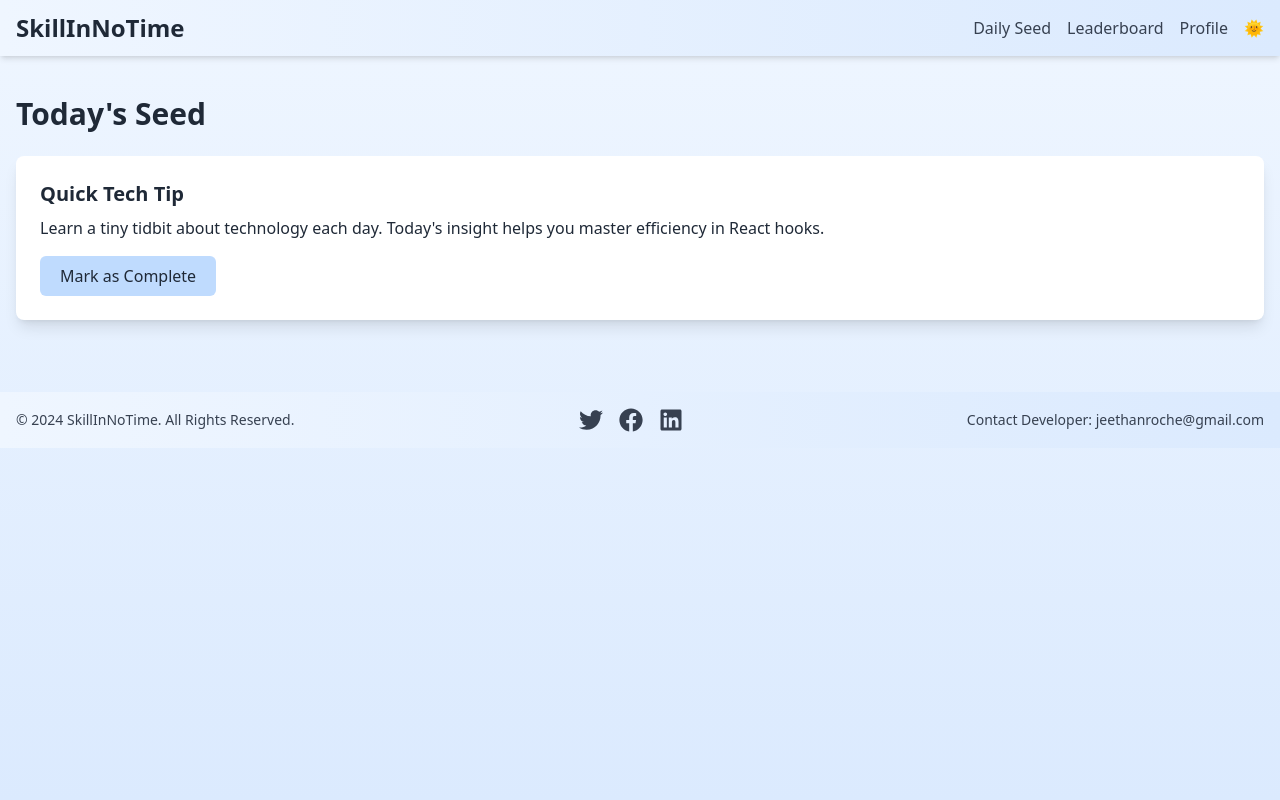
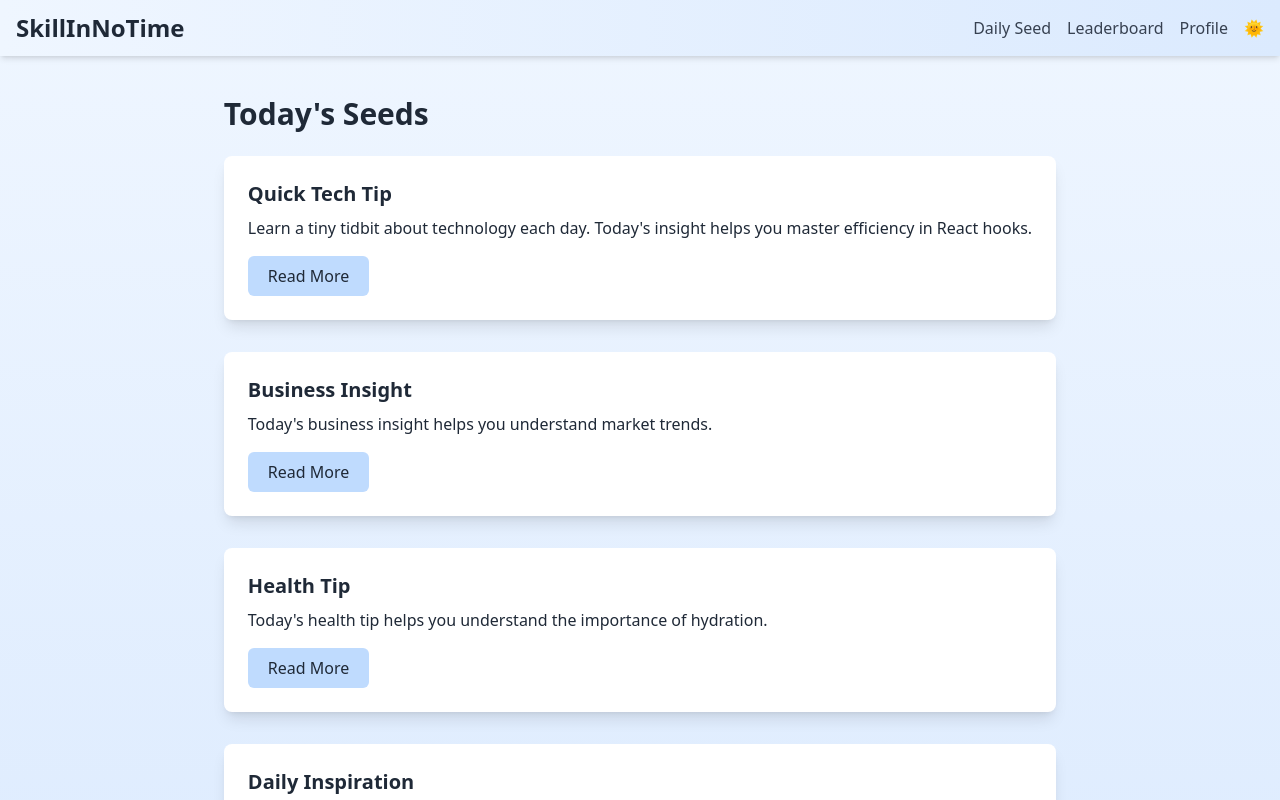
Before and after one commit to roche-jeethan/skill-in-no-time, a React (Create React App) app: page /daily-seed in a window 1280 px wide. Shown: the top 800 px of the page. Built offline with nearby package versions, Linux system fonts and the light colour scheme.

Commit message:
Added multiple features, redesigned profile and notfoundpage

```diff
--- a/package.json
+++ b/package.json
@@ -9,6 +9,7 @@
     "react": "^19.0.0",
     "react-dom": "^19.0.0",
     "react-icons": "^5.4.0",
+    "react-image-crop": "^11.0.7",
     "react-router-dom": "^7.1.1",
     "react-scripts": "^5.0.1",
     "supabase": "^2.1.1",
--- a/src/App.js
+++ b/src/App.js
@@ -1,27 +1,23 @@
 import React from 'react';
 import { BrowserRouter as Router, Routes, Route } from 'react-router-dom';
 import Home from './pages/Home';
-import Leaderboard from './pages/LeaderBoard';
+import Leaderboard from './pages/Leaderboard';
 import Profile from './pages/Profile';
 import NotFound from './pages/NotFound';
 import DailySeed from './components/DailySeed';
+import DailySeedDetail from './components/DailySeedDetail';
 import Quiz from './components/Quiz';
 import Progress from './components/Progress';
 import SignIn from './pages/SignIn';
 import SignUp from './pages/SignUp';
 
-// const ProtectedRoute = ({ children }) => {
-//   const { user } = useAuth();
-//   return user ? children : <Navigate to="/sign-in" />;
-// };
-
 function App() {
   return (
-    //<AuthProvider>
     <Router>
       <Routes>
         <Route path="/" element={<Home />} />
         <Route path="/daily-seed" element={<DailySeed />} />
+        <Route path="/daily-seed-detail/:id" element={<DailySeedDetail />} />
         <Route path="/leaderboard" element={<Leaderboard />} />
         <Route path="/profile" element={<Profile />} />
         <Route path="/quiz" element={<Quiz />} />
@@ -31,7 +27,6 @@ function App() {
         <Route path="*" element={<NotFound />} />
       </Routes>
     </Router>
-    //</AuthProvider>
   );
 }
 
--- a/src/components/DailySeed.jsx
+++ b/src/components/DailySeed.jsx
@@ -1,23 +1,28 @@
 import React from 'react';
+import { Link } from 'react-router-dom';
 import Navbar from './Navbar';
 import Footer from './Footer';
+import dailySeedContent from '../content/dailySeed.json';
 
 const DailySeed = () => {
   return (
-    <div className="bg-gradient-to-b from-blue-50 to-blue-100 min-h-screen font-sans text-gray-800">
+    <div className="bg-gradient-to-b from-blue-50 to-blue-100 dark:from-gray-800 dark:to-gray-900 min-h-screen font-sans text-gray-800 dark:text-pale-orange flex flex-col justify-between">
       <Navbar />
-      <main className="max-w-7xl mx-auto px-4 py-10">
-        <h1 className="text-3xl font-bold mb-6">Today's Seed</h1>
-        <div className="bg-white rounded-lg shadow-lg p-6 mb-8">
-          <h2 className="text-xl font-semibold mb-2">Quick Tech Tip</h2>
-          <p className="mb-4">
-            Learn a tiny tidbit about technology each day. Today's insight helps you master
-            efficiency in React hooks.
-          </p>
-          <button className="px-5 py-2 bg-blue-200 hover:bg-blue-300 rounded-md">
-            Mark as Complete
-          </button>
-        </div>
+      <main className="max-w-7xl mx-auto px-4 py-10 flex-grow">
+        <h1 className="text-3xl font-bold mb-6">Today's Seeds</h1>
+        {dailySeedContent.seeds.map(seed => (
+          <div key={seed.id} className="bg-white dark:bg-gray-700 rounded-lg shadow-lg p-6 mb-8">
+            <Link to={`/daily-seed-detail/${seed.id}`} className="block">
+              <h2 className="text-xl font-semibold mb-2">{seed.title}</h2>
+              <p className="mb-4">{seed.description}</p>
+            </Link>
+            <Link to={`/daily-seed-detail/${seed.id}`}>
+              <button className="px-5 py-2 bg-blue-200 hover:bg-blue-300 dark:bg-gray-600 dark:hover:bg-gray-500 rounded-md">
+                Read More
+              </button>
+            </Link>
+          </div>
+        ))}
       </main>
       <Footer />
     </div>
--- /dev/null
+++ b/src/components/DailySeedDetail.jsx
@@ -0,0 +1,47 @@
+import React, { useState, useEffect } from 'react';
+import { useParams } from 'react-router-dom';
+import Navbar from './Navbar';
+import Footer from './Footer';
+import dailySeedContent from '../content/dailySeed.json';
+
+const DailySeedDetail = () => {
+  const { id } = useParams();
+  const [completed, setCompleted] = useState(false);
+  const [seed, setSeed] = useState(null);
+
+  useEffect(() => {
+    const foundSeed = dailySeedContent.seeds.find(seed => seed.id === parseInt(id));
+    setSeed(foundSeed);
+  }, [id]);
+
+  const handleMarkAsComplete = () => {
+    setCompleted(true);
+    // Additional logic to save the completion status can be added here
+  };
+
+  if (!seed) {
+    return <div>Loading...</div>;
+  }
+
+  return (
+    <div className="bg-gradient-to-b from-blue-50 to-blue-100 dark:from-gray-800 dark:to-gray-900 min-h-screen font-sans text-gray-800 dark:text-pale-orange flex flex-col justify-between">
+      <Navbar />
+      <main className="max-w-7xl mx-auto px-4 py-10 flex-grow">
+        <h1 className="text-3xl font-bold mb-6">{seed.title}</h1>
+        <div className="bg-white dark:bg-gray-700 rounded-lg shadow-lg p-6 mb-8">
+          <p className="mb-4">{seed.content}</p>
+          <button
+            className={`px-5 py-2 ${completed ? 'bg-green-200' : 'bg-blue-200 hover:bg-blue-300'} dark:bg-gray-600 dark:hover:bg-gray-500 rounded-md`}
+            onClick={handleMarkAsComplete}
+            disabled={completed}
+          >
+            {completed ? 'Completed' : 'Mark as Complete'}
+          </button>
+        </div>
+      </main>
+      <Footer />
+    </div>
+  );
+};
+
+export default DailySeedDetail;
--- a/src/components/Footer.jsx
+++ b/src/components/Footer.jsx
@@ -1,5 +1,6 @@
 import React from 'react';
-import { FaTwitter, FaFacebook, FaLinkedin } from 'react-icons/fa';
+import { FaFacebook, FaLinkedin } from 'react-icons/fa';
+import { FaXTwitter } from 'react-icons/fa6';
 
 const Footer = () => {
   return (
@@ -10,7 +11,7 @@ const Footer = () => {
         </p>
         <div className="flex space-x-4 mb-4 md:mb-0">
           <a href="https://twitter.com" target="_blank" rel="noopener noreferrer" className="text-gray-700 hover:text-gray-900 dark:text-pale-orange dark:hover:text-white">
-            <FaTwitter size={24} />
+            <FaXTwitter size={24} />
           </a>
           <a href="https://facebook.com" target="_blank" rel="noopener noreferrer" className="text-gray-700 hover:text-gray-900 dark:text-pale-orange dark:hover:text-white">
             <FaFacebook size={24} />
--- /dev/null
+++ b/src/content/dailySeed.json
@@ -0,0 +1,30 @@
+{
+  "title": "Today's Seed",
+  "seeds": [
+    {
+      "id": 1,
+      "title": "Quick Tech Tip",
+      "description": "Learn a tiny tidbit about technology each day. Today's insight helps you master efficiency in React hooks.",
+      "content": "Here is the full content of the daily seed. This is where you can provide detailed information, videos, or any other content that takes about 5 minutes to consume."
+    },
+    {
+      "id": 2,
+      "title": "Business Insight",
+      "description": "Today's business insight helps you understand market trends.",
+      "content": "Here is the full content of the business insight. This is where you can provide detailed information, videos, or any other content that takes about 5 minutes to consume."
+    },
+    {
+      "id": 3,
+      "title": "Health Tip",
+      "description": "Today's health tip helps you understand the importance of hydration.",
+      "content": "Here is the full content of the health tip. This is where you can provide detailed information, videos, or any other content that takes about 5 minutes to consume."
+    },
+    {
+      "id": 4,
+      "title": "Daily Inspiration",
+      "description": "Today's inspiration helps you stay motivated.",
+      "content": "Here is the full content of the daily inspiration. This is where you can provide detailed information, videos, or any other content that takes about 5 minutes to consume."
+    }
+  ],
+  "buttonText": "Read  more..."
+}
--- a/src/pages/NotFound.jsx
+++ b/src/pages/NotFound.jsx
@@ -1,14 +1,19 @@
 import React from 'react';
+import { Link } from 'react-router-dom';
 import Navbar from '../components/Navbar';
 import Footer from '../components/Footer';
 
 const NotFound = () => {
   return (
-    <div className="bg-gradient-to-b from-blue-50 to-blue-100 min-h-screen font-sans text-gray-800">
+    <div className="bg-gradient-to-b from-blue-50 to-blue-100 dark:from-gray-800 dark:to-gray-900 min-h-screen font-sans text-gray-800 dark:text-pale-orange flex flex-col justify-between">
       <Navbar />
-      <main className="max-w-7xl mx-auto px-4 py-10 flex flex-col items-center">
-        <h1 className="text-4xl font-bold mb-6">404 - Page Not Found</h1>
+      <main className="flex-grow max-w-7xl mx-auto px-4 py-10 flex flex-col items-center justify-center">
+        <h1 className="text-6xl font-bold mb-6">404</h1>
+        <p className="text-2xl mb-6">Page Not Found</p>
         <p className="text-lg mb-6">The page you're looking for doesn't exist.</p>
+        <Link to="/" className="px-6 py-3 bg-blue-200 hover:bg-blue-300 dark:bg-gray-600 dark:hover:bg-gray-500 rounded-md shadow-md">
+          Go Back Home
+        </Link>
       </main>
       <Footer />
     </div>
```
Also changed, not shown: src/pages/Profile.jsx (+95 -8 lines), src/pages/Leaderboard.jsx (renamed from src/pages/LeaderBoard.jsx), 1 other file (tests, documents, lock files or other folders). Lines whose indentation alone changed are shown as unchanged.
